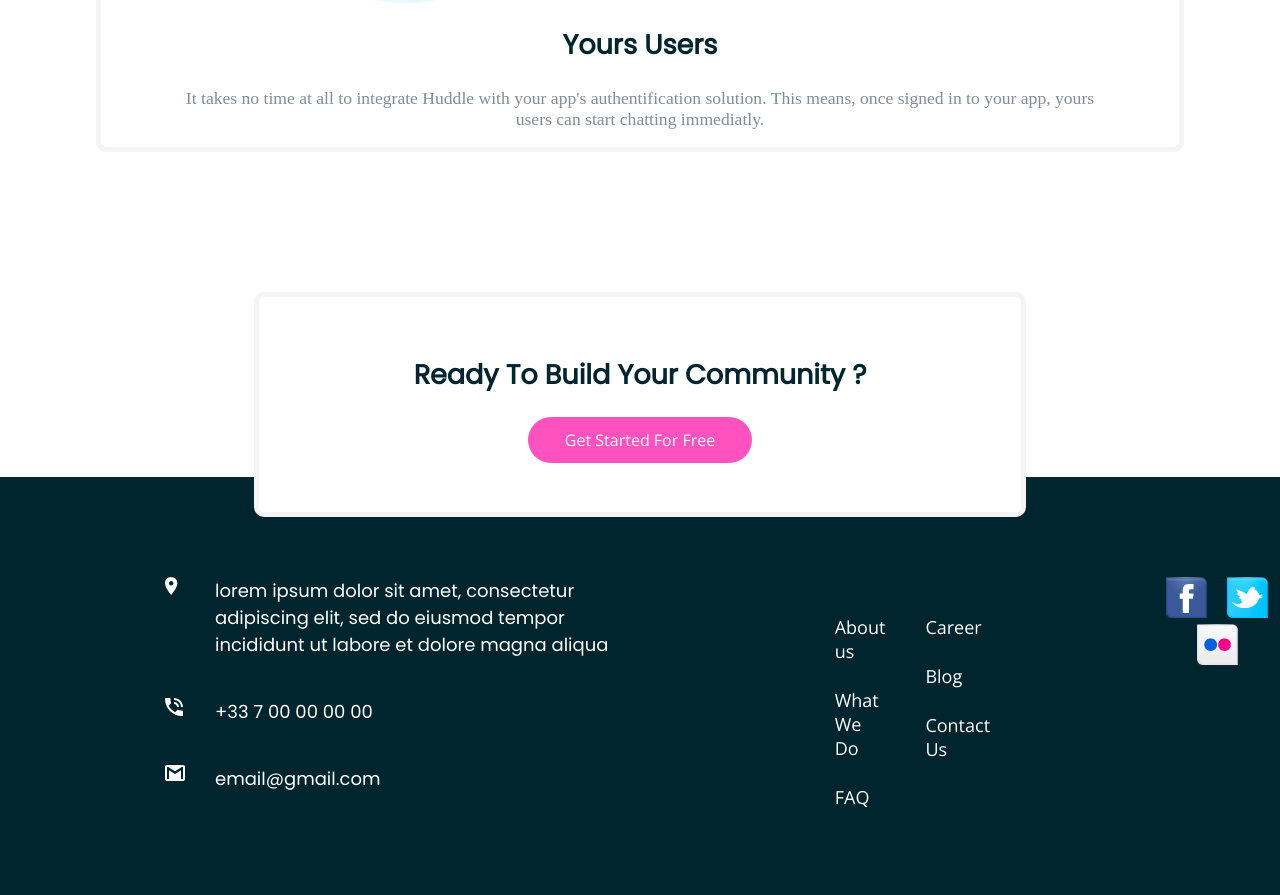
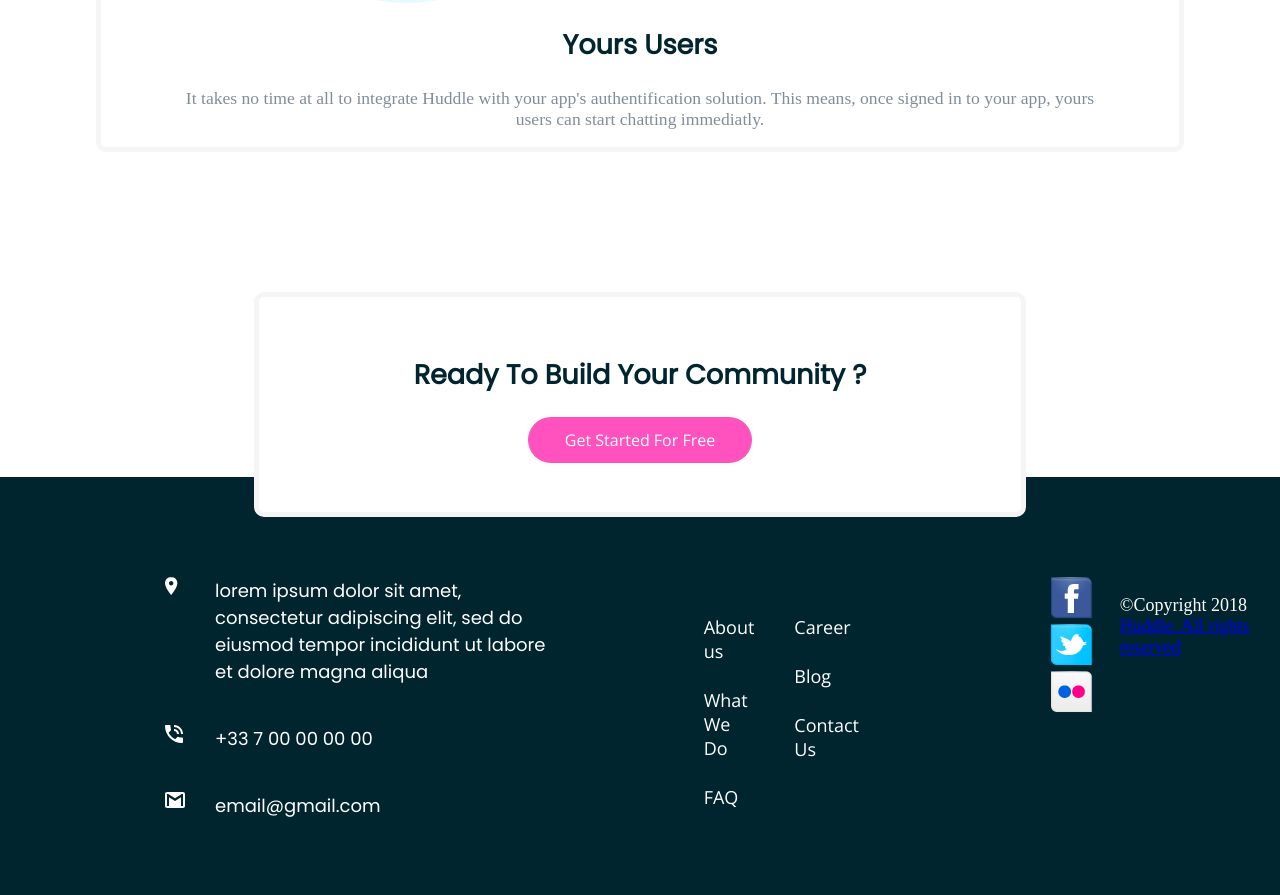
Before and after one commit to Bijoualid/Huddle, a plain HTML site: page index.html in a window 1280 px wide. Shown: the part 4180-5075 px from the top of the page. Drawn offline with nearby package versions, Linux system fonts and the light colour scheme.

Commit message:
add the copyright

```diff
--- a/index.html
+++ b/index.html
@@ -115,6 +115,8 @@
           <a href="#"><img src="images/flickr.png" alt="flickr-img"></a>
         </div>
 
+        <p>©Copyright 2018 <a href="https://www.frontendmentor.io/challenges/huddle-landing-page-945317">Huddle. All rights reserved</a></p>
+
       </footer>
 
     </div>
```
